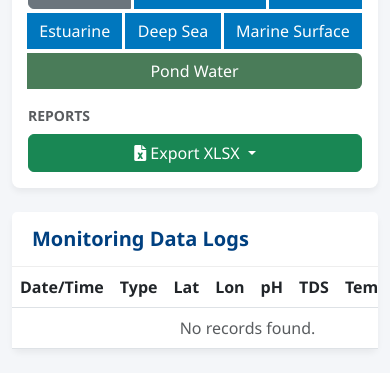
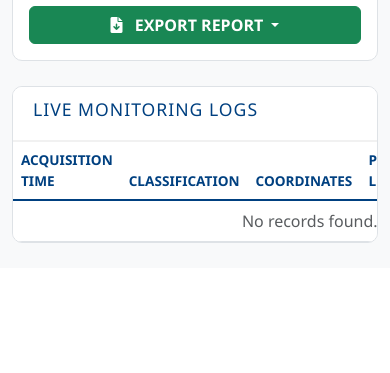
Before and after one commit to pgrapher906-ctrl/final_wbsite, a Flask app: page / in a window 390 px wide. Shown: the part 906-1279 px from the top of the page. After the commit the page ends 1149 px from the top, so only its background shows below. Run offline with Flask 3, Linux system fonts and the light colour scheme; the visitor is signed in with stand-in values (Sample User, id 1); data that the repository does not hold is empty; some libraries are stand-ins or nearby versions.

Commit message:
Update index.html

```diff
--- a/app/templates/index.html
+++ b/app/templates/index.html
@@ -10,27 +10,30 @@
     <link rel="stylesheet" href="https://cdnjs.cloudflare.com/ajax/libs/font-awesome/6.0.0/css/all.min.css">
 
     <style>
-        :root { --primary-blue: #004080; --ocean-blue: #0077be; --pond-green: #4a7c59; --bg-light: #f4f6f9; }
-        body { background-color: var(--bg-light); font-family: 'Segoe UI', sans-serif; }
+        :root { --nrsc-blue: #004080; --ocean-cyan: #0077be; --pond-olive: #4a7c59; --bg-light: #f8f9fa; }
+        body { background-color: var(--bg-light); font-family: 'Segoe UI', system-ui, sans-serif; }
 
-        .navbar { background-color: var(--primary-blue); box-shadow: 0 2px 4px rgba(0,0,0,0.1); }
-        .navbar-brand { font-weight: 700; color: white !important; font-size: 1.25rem; }
-        .nav-stats { color: #d1ecf1; font-size: 0.9rem; margin-right: 15px; }
+        .navbar { background-color: var(--nrsc-blue); border-bottom: 3px solid #ffc107; }
+        .navbar-brand { font-weight: 800; letter-spacing: 0.5px; color: white !important; }
+        .nav-stats { color: #e9ecef; font-size: 0.85rem; border-right: 1px solid rgba(255,255,255,0.2); padding-right: 15px; }
 
-        .card { border: none; border-radius: 8px; box-shadow: 0 4px 6px rgba(0,0,0,0.05); margin-bottom: 24px; }
-        .card-header { background: white; border-bottom: 1px solid #eee; padding: 15px 20px; }
-        .step-label { color: var(--primary-blue); font-weight: 700; margin: 0; }
+        .card { border: 1px solid #dee2e6; border-radius: 10px; overflow: hidden; margin-bottom: 25px; }
+        .card-header { background-color: #fff; padding: 12px 20px; border-bottom: 2px solid #f1f1f1; }
+        .step-label { color: var(--nrsc-blue); font-size: 1.1rem; text-transform: uppercase; letter-spacing: 1px; }
 
-        #map { height: 400px; width: 100%; border-radius: 8px; border: 1px solid #ddd; z-index: 1; }
+        #map { height: 450px; width: 100%; z-index: 1; }
 
-        .btn-detect { background-color: #17a2b8; color: white; font-weight: 600; }
-        .btn-ocean { background-color: var(--ocean-blue); color: white; border: none; }
-        .btn-ocean:hover { background-color: #005f99; color: white; }
-        .btn-pond { background-color: var(--pond-green); color: white; border: none; }
-        .btn-pond:hover { background-color: #3a6246; color: white; }
+        /* Category Badges for Table */
+        .badge-ocean { background-color: var(--ocean-cyan); color: white; }
+        .badge-pond { background-color: var(--pond-olive); color: white; }
 
-        .table-custom thead { background-color: var(--primary-blue); color: white; }
-        .filter-active { outline: 3px solid #ffc107; outline-offset: -3px; }
+        .btn-ocean { background-color: var(--ocean-cyan); color: white; border: none; transition: 0.2s; }
+        .btn-ocean:hover, .btn-ocean.active { background-color: #00568a; color: white; box-shadow: 0 0 0 3px rgba(0,119,190,0.3); }
+        .btn-pond { background-color: var(--pond-olive); color: white; border: none; }
+        .btn-pond:hover, .btn-pond.active { background-color: #355840; color: white; box-shadow: 0 0 0 3px rgba(74,124,89,0.3); }
+
+        .table-custom thead { background-color: #f1f4f8; border-bottom: 2px solid var(--nrsc-blue); }
+        .table-custom th { color: var(--nrsc-blue); font-size: 0.85rem; text-transform: uppercase; }
     </style>
 </head>
 <body>
@@ -38,14 +41,14 @@
     <nav class="navbar sticky-top mb-4">
         <div class="container">
             <a class="navbar-brand" href="#">
-                <i class="fas fa-satellite-dish"></i> NRSC AquaFlow Viewer
+                <i class="fas fa-globe-asia me-2"></i> NRSC AquaFlow Viewer
             </a>
-            <div class="d-flex align-items-center">
-                <div class="nav-stats d-none d-md-block text-end">
-                    <div>User: <strong class="text-white">{{ current_user.username }}</strong></div>
-                    <div>Total Visits: <strong class="text-white">{{ current_user.visit_count }}</strong></div>
+            <div class="d-flex align-items-center text-white">
+                <div class="nav-stats d-none d-md-block text-end me-3">
+                    <div>AUTHENTICATED: <strong>{{ current_user.username }}</strong></div>
+                    <div>SESSION COUNT: <strong>{{ current_user.visit_count }}</strong></div>
                 </div>
-                <a href="/logout" class="btn btn-sm btn-outline-light">Logout</a>
+                <a href="/logout" class="btn btn-sm btn-warning fw-bold">SIGN OUT</a>
             </div>
         </div>
     </nav>
@@ -53,50 +56,43 @@
     <div class="container">
 
         <div class="card">
-            <div class="card-header"><h5 class="step-label">Step 1 – Location Filter</h5></div>
-            <div class="card-body">
-                <button id="btn-detect" class="btn btn-detect mb-3">
-                    <i class="fas fa-location-arrow"></i> Detect User Location
+            <div class="card-header d-flex justify-content-between align-items-center">
+                <h5 class="step-label mb-0">Step 1 – Spatial Distribution</h5>
+                <button id="btn-detect" class="btn btn-sm btn-info text-white fw-bold">
+                    <i class="fas fa-crosshairs"></i> GET CURRENT GPS
                 </button>
-                <div class="row g-3 mb-3">
-                    <div class="col-md-6">
-                        <input type="text" id="lat-input" class="form-control" placeholder="Latitude" readonly>
-                    </div>
-                    <div class="col-md-6">
-                        <input type="text" id="lon-input" class="form-control" placeholder="Longitude" readonly>
-                    </div>
-                </div>
+            </div>
+            <div class="card-body p-0">
                 <div id="map"></div>
             </div>
         </div>
 
         <div class="card">
-            <div class="card-header"><h5 class="step-label">Step 2 – Project & Category Selection</h5></div>
+            <div class="card-header"><h5 class="step-label">Step 2 – Classification & Reports</h5></div>
             <div class="card-body">
-                <div class="row g-3">
-                    <div class="col-lg-8">
-                        <label class="d-block mb-2 fw-bold text-muted small">FILTER BY CATEGORY</label>
-                        <div class="btn-group flex-wrap gap-1">
-                            <button class="btn btn-secondary filter-btn" data-type="All">Show All</button>
-                            <button class="btn btn-ocean filter-btn" data-type="Open Ocean Water">Open Ocean</button>
-                            <button class="btn btn-ocean filter-btn" data-type="Coastal Water">Coastal</button>
-                            <button class="btn btn-ocean filter-btn" data-type="Estuarine Water">Estuarine</button>
-                            <button class="btn btn-ocean filter-btn" data-type="Deep Sea Water">Deep Sea</button>
-                            <button class="btn btn-ocean filter-btn" data-type="Marine Surface Water">Marine Surface</button>
-                            <button class="btn btn-pond filter-btn" data-type="Pond Water">Pond Water</button>
+                <div class="row align-items-center">
+                    <div class="col-xl-9">
+                        <p class="text-muted small fw-bold mb-2">FILTER BY WATER BODY CLASSIFICATION:</p>
+                        <div class="d-flex flex-wrap gap-2">
+                            <button class="btn btn-dark btn-sm filter-btn active" data-type="All">MASTER VIEW</button>
+                            <button class="btn btn-ocean btn-sm filter-btn" data-type="Open Ocean Water">OPEN OCEAN</button>
+                            <button class="btn btn-ocean btn-sm filter-btn" data-type="Coastal Water">COASTAL</button>
+                            <button class="btn btn-ocean btn-sm filter-btn" data-type="Estuarine Water">ESTUARINE</button>
+                            <button class="btn btn-ocean btn-sm filter-btn" data-type="Deep Sea Water">DEEP SEA</button>
+                            <button class="btn btn-ocean btn-sm filter-btn" data-type="Marine Surface Water">MARINE SURFACE</button>
+                            <button class="btn btn-pond btn-sm filter-btn" data-type="Pond Water">FRESHWATER POND</button>
                         </div>
                     </div>
-                    <div class="col-lg-4 text-lg-end">
-                        <label class="d-block mb-2 fw-bold text-muted small">REPORTS</label>
+                    <div class="col-xl-3 text-xl-end mt-3 mt-xl-0">
                         <div class="dropdown">
-                            <button class="btn btn-success dropdown-toggle w-100" type="button" data-bs-toggle="dropdown">
-                                <i class="fas fa-file-excel"></i> Export XLSX
+                            <button class="btn btn-success fw-bold dropdown-toggle w-100" type="button" data-bs-toggle="dropdown">
+                                <i class="fas fa-file-download me-2"></i> EXPORT REPORT
                             </button>
-                            <ul class="dropdown-menu dropdown-menu-end">
-                                <li><a class="dropdown-item" href="/export/All">Everything (Full Dump)</a></li>
+                            <ul class="dropdown-menu shadow">
+                                <li><a class="dropdown-item fw-bold" href="/export/All">All Synchronized Data</a></li>
                                 <li><hr class="dropdown-divider"></li>
-                                <li><a class="dropdown-item" href="/export/Ocean">All Ocean Monitoring</a></li>
-                                <li><a class="dropdown-item" href="/export/Pond">Pond Monitoring Only</a></li>
+                                <li><a class="dropdown-item" href="/export/Ocean">Ocean Group (All Subtypes)</a></li>
+                                <li><a class="dropdown-item" href="/export/Pond">Pond Monitoring Data</a></li>
                             </ul>
                         </div>
                     </div>
@@ -105,23 +101,24 @@
         </div>
 
         <div class="card">
-            <div class="card-header"><h5 class="step-label">Monitoring Data Logs</h5></div>
+            <div class="card-header"><h5 class="step-label">Live Monitoring Logs</h5></div>
             <div class="table-responsive">
-                <table class="table table-custom table-hover mb-0">
+                <table class="table table-custom table-hover align-middle mb-0">
                     <thead>
                         <tr>
-                            <th>Date/Time</th>
-                            <th>Type</th>
-                            <th>Lat</th>
-                            <th>Lon</th>
-                            <th>pH</th>
-                            <th>TDS</th>
+                            <th>Acquisition Time</th>
+                            <th>Classification</th>
+                            <th>Coordinates</th>
+                            <th>pH Level</th>
+                            <th>TDS (ppm)</th>
                             <th>Temp</th>
-                            <th>Evidence</th>
+                            <th class="text-center">Evidence</th>
                         </tr>
                     </thead>
                     <tbody id="data-table-body">
-                        <tr><td colspan="8" class="text-center p-4 text-muted">Loading database...</td></tr>
+                        <tr><td colspan="7" class="text-center p-5 text-muted">
+                            <div class="spinner-border spinner-border-sm me-2"></div> Querying Neon Database...
+                        </td></tr>
                     </tbody>
                 </table>
             </div>
```
